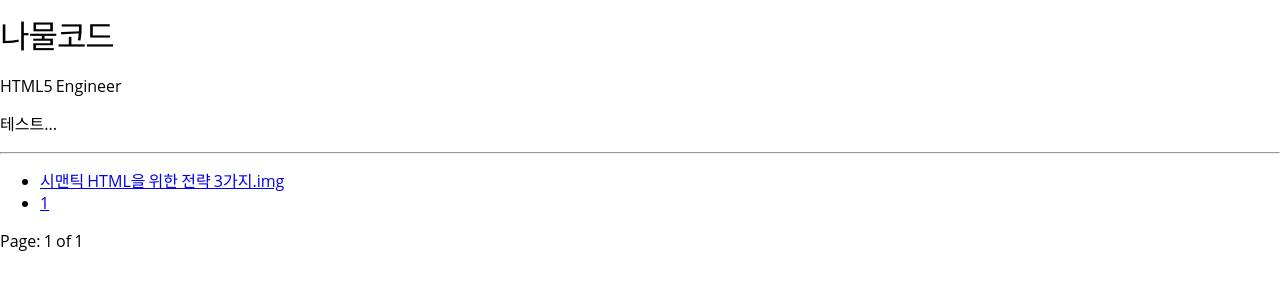
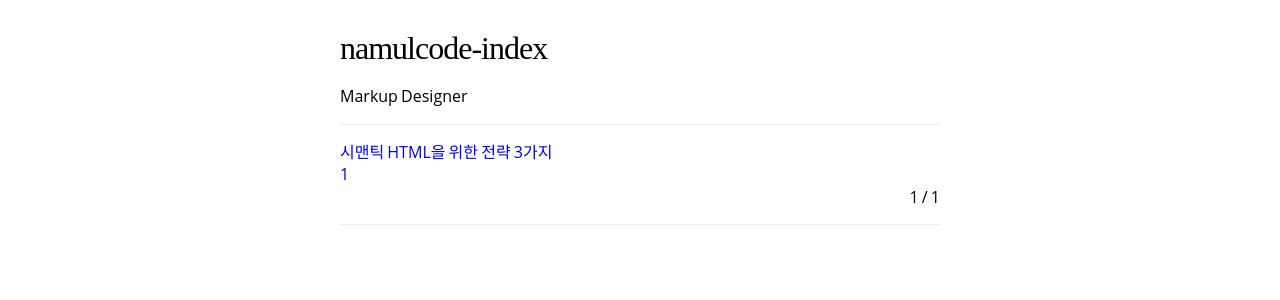
Before and after one commit to namulcode/namulcode.github.io, a Jekyll site: the page built from index.html, in a window 1280 px wide. Shown: the top 300 px of the page. Built offline with Jekyll 4.4.1, drawn with Linux system fonts in a browser that asks for light colours; the list of posts is cut into pages by our own code.

Commit message:
index 수정

```diff
--- a/_layouts/index.html
+++ b/_layouts/index.html
@@ -1,5 +1,6 @@
 <!DOCTYPE html>
 
 {% include header.html %}
+<link rel="stylesheet" href="./resources/index.css">
 
 {{ content }}
--- a/_posts/2018-03-30-semantic-html.md
+++ b/_posts/2018-03-30-semantic-html.md
@@ -1,6 +1,6 @@
 ---
 layout: posts
-title: 시맨틱 HTML을 위한 전략 3가지.img
+title: 시맨틱 HTML을 위한 전략 3가지
 post: post-20180330-semantic-html
 tags:
 - semantic
--- a/index.html
+++ b/index.html
@@ -1,34 +1,28 @@
 ---
 layout: index
+title: namulcode-index
 ---
 
-<h1>나물코드</h1>
-<p>HTML5 Engineer</p>
-<p>테스트...</p>
+<h1>namulcode-index</h1>
+<p>Markup Designer</p>
 
 
 <!-- {% for item in site.static_files %}
     <div>{{ item.path }}</div>
 {% endfor %} -->
 
-<hr>
-
-<!-- This loops through the paginated posts -->
-<ul>
+<nav class="nav-pagination">
+    <p class="page-list">
         {% if paginator.previous_page %}
-        <li>
             <a href="{{ paginator.previous_page_path }}" class="previous">Previous</a>
-        </li>
         {% endif %}
         {% for post in paginator.posts %}
-        <li>
             <a href="{{ post.url }}">{{ post.title }}</a>
-        </li>
         {% endfor %}
         {% if paginator.next_page %}
-        <li>
             <a href="{{ paginator.next_page_path }}" class="next">Next</a>
-        </li>
         {% endif %}
-</ul>
-<p><span class="page_number ">Page: {{ paginator.page }} of {{ paginator.total_pages }}</span></p>
+
+        <span class="number">{{ paginator.page }} / {{ paginator.total_pages }}</span>
+    </p>
+</nav>
--- a/resources/common.css
+++ b/resources/common.css
@@ -4,3 +4,9 @@
 body {
     margin: 0;
 }
+
+
+body {
+    margin: 32px auto;
+    max-width: 600px;
+}
--- a/resources/index.scss
+++ b/resources/index.scss
@@ -1,7 +1,21 @@
 ---
 ---
 
-html, body {
-    padding: 8px;
-    border: 1px solid #ccc;
+.nav-pagination {
+    border-top: 1px solid #eee;
+    border-bottom: 1px solid #eee;
+
+    .number {
+        display: block;
+        text-align: right;
+    }
 }
+
+.nav-pagination a {
+    display: block;
+    text-decoration: none;
+}
+
+.nav-pagination a:hover {
+    background-color: #eee;
+}
--- a/resources/post.css
+++ b/resources/post.css
@@ -1,10 +1,5 @@
 @charset "utf-8";
 
-
-.post-body {
-    margin: 32px auto;
-    max-width: 600px;
-}
 
 .post-body h1 {
     margin-top: 0;
```
Lines whose indentation alone changed are shown as unchanged.
